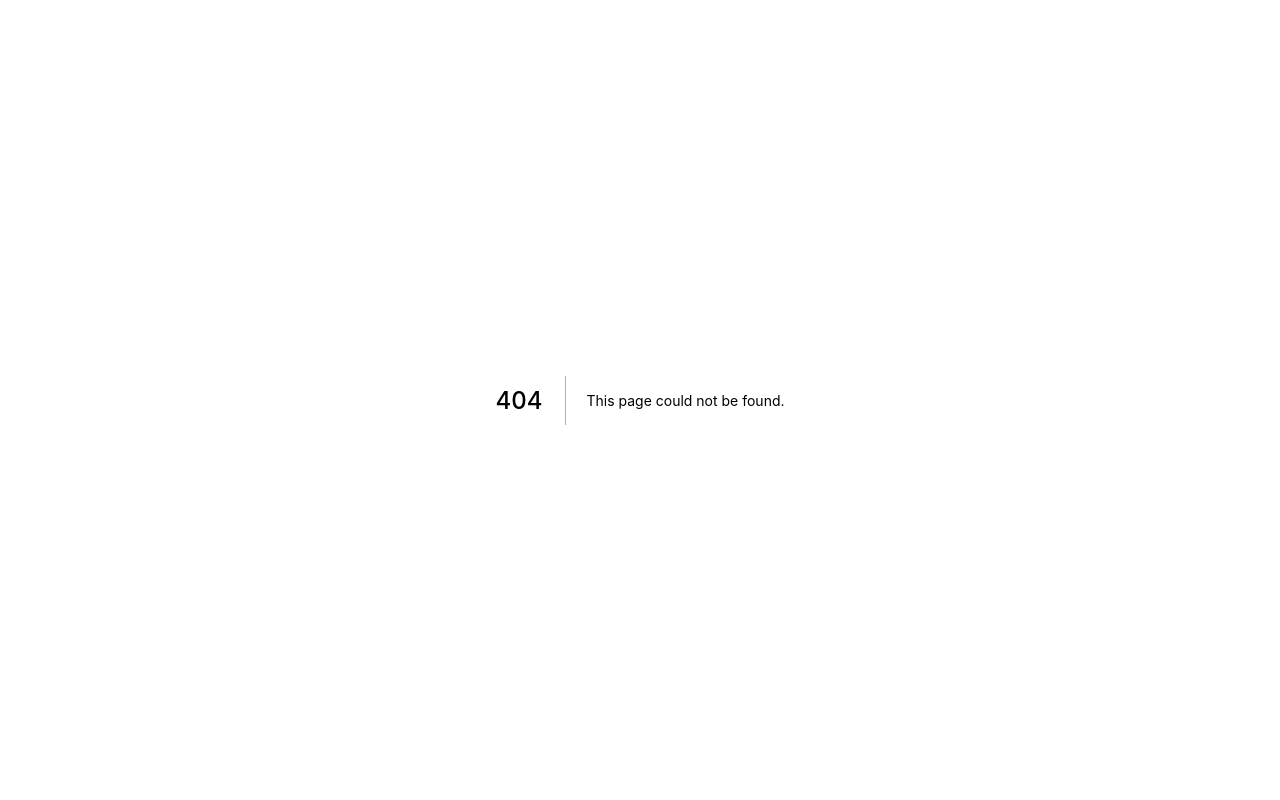
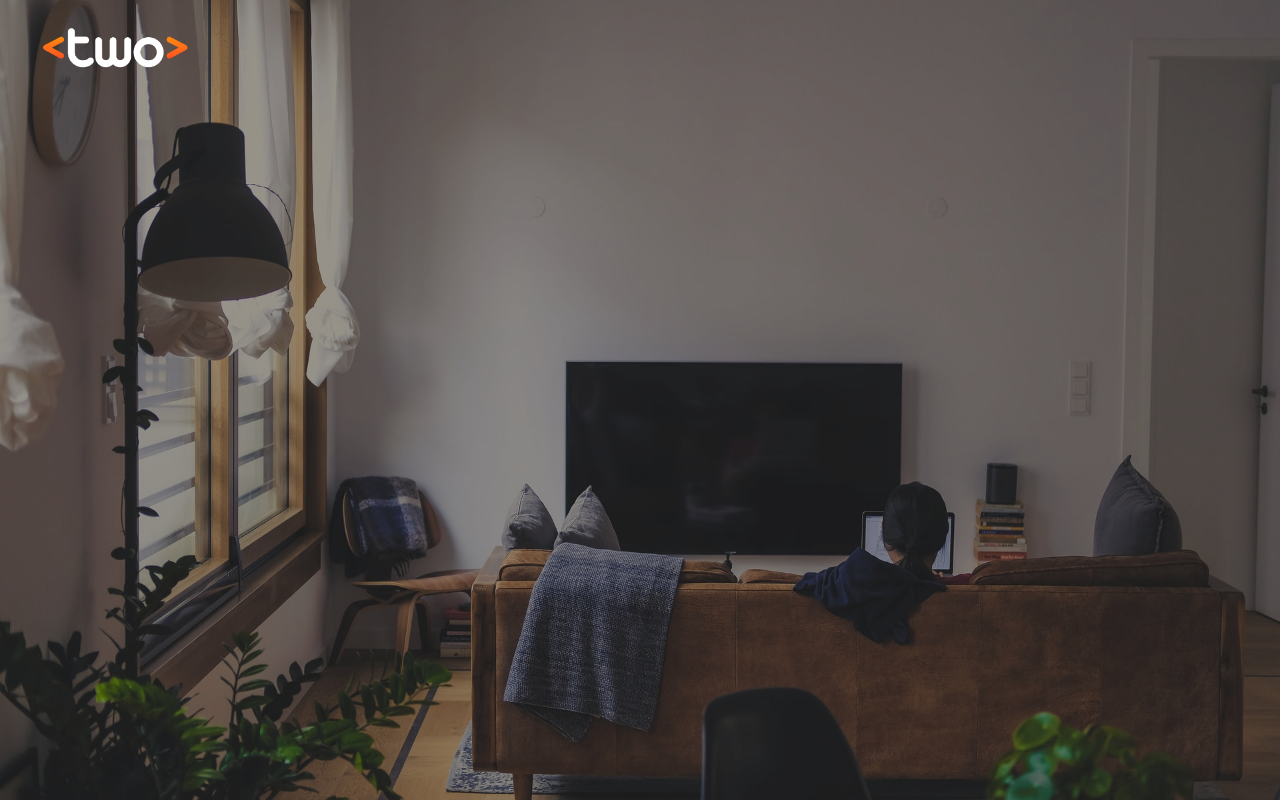
Before and after one commit to leancorv/nextjs-netflix, a Next.js app: page /login in a window 1280 px wide. Before the commit this address had no page. Built offline with nearby package versions, Linux system fonts and the light colour scheme.

Commit message:
Creando Login Page

```diff
--- /dev/null
+++ b/pages/login.tsx
@@ -0,0 +1,28 @@
+import Head from "next/head"
+import Image from "next/image"
+
+function login() {
+  return (
+    <div className="relative flex h-screen w-screen flex-col bg-black md:items-center md:justify-center md:bg-transparent">
+        <Head>
+            <title>two</title>
+            <link rel="icon" href="/favicon.ico" />
+        </Head>
+        <Image
+            src="/backgroundlogintwo.jpg"
+            layout="fill"
+            className="-z-10 !hidden !opacity-60 sm:!inline"
+            objectFit="cover"
+        />
+        <img
+            src="/logo-two-final.png"
+            className="absolute left-4 top-4 cursor-pointer object-contain md:left-10 md:top-6"
+            width={150}
+            height={150}
+        />
+
+    </div>
+  )
+}
+
+export default login
```
Also changed, not shown: public/backgroundlogintwo.jpg (added).
